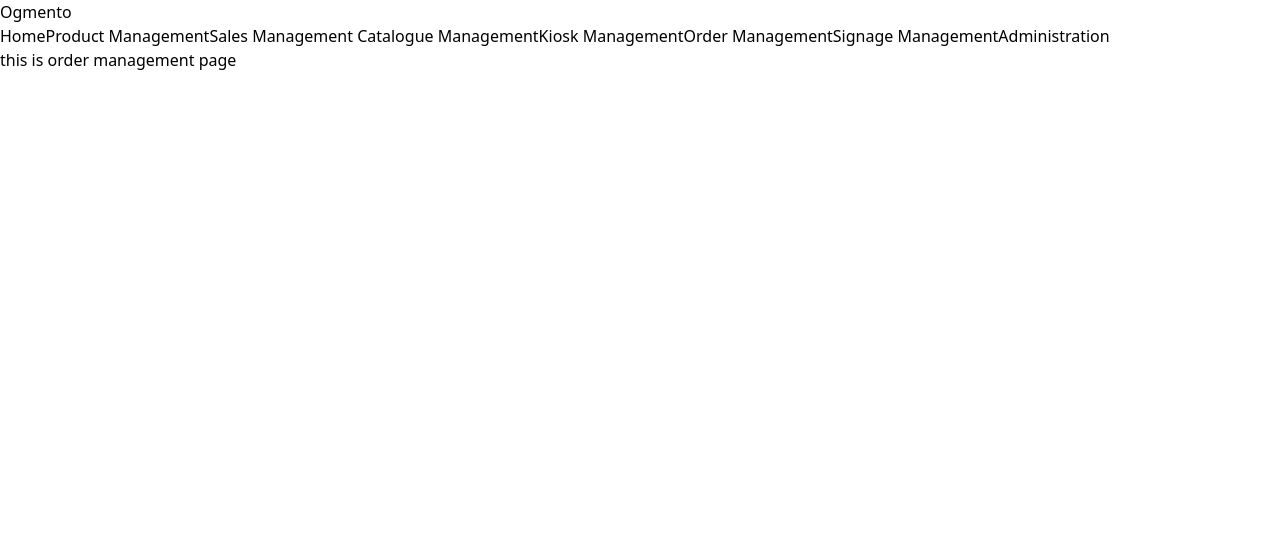
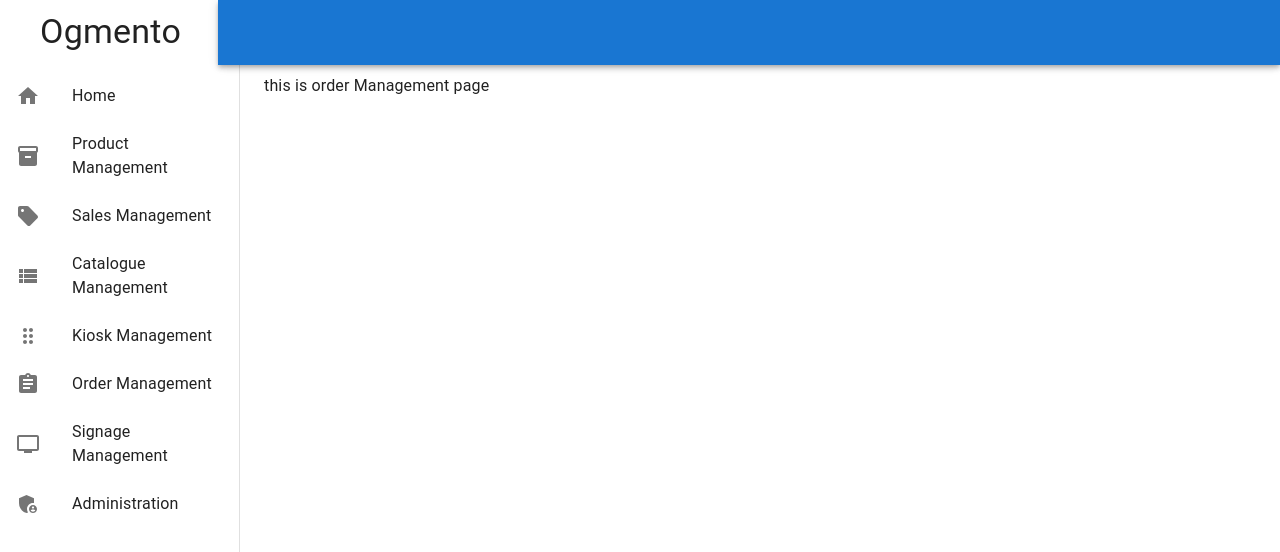
Before and after one commit to Shashanksud/OgmentoPortal, a React (Vite) app: page /order in a window 1280 px wide. Shown: the top 552 px of the page. Built offline with nearby package versions, Linux system fonts and the light colour scheme.

Commit message:
feat:add the navbar
- add more pages
-install material ui

# Conflicts:
#	package-lock.json
#	package.json
#	src/App.tsx
#	src/component/NavBar.tsx
#	src/index.css
#	src/pages/Catalogue.tsx
#	src/pages/OrderManagement.tsx
#	src/pages/Signage.tsx
#	src/routes/AllRoutes.tsx

```diff
--- a/src/App.tsx
+++ b/src/App.tsx
@@ -5,9 +5,9 @@ import AllRoutes from './routes/AllRoutes';
 function App() {
   return (
     <div>
-      <NavBar />
-
-      <AllRoutes />
+      <NavBar>
+        <AllRoutes />
+      </NavBar>
     </div>
   );
 }
--- /dev/null
+++ b/src/component/LeftNav.tsx
@@ -0,0 +1,122 @@
+import React, { useState } from 'react';
+import {
+  Drawer,
+  List,
+  ListItemButton,
+  ListItemIcon,
+  ListItemText,
+  Toolbar,
+  Typography,
+  IconButton,
+  useMediaQuery,
+} from '@mui/material';
+import { Link } from 'react-router-dom';
+import HomeIcon from '@mui/icons-material/Home';
+import InventoryIcon from '@mui/icons-material/Inventory';
+import SellIcon from '@mui/icons-material/Sell';
+import ViewListIcon from '@mui/icons-material/ViewList';
+import KioskIcon from '@mui/icons-material/DragIndicator';
+import OrderIcon from '@mui/icons-material/Assignment';
+import SignageIcon from '@mui/icons-material/Tv';
+import AdminPanelSettingsIcon from '@mui/icons-material/AdminPanelSettings';
+import MenuIcon from '@mui/icons-material/Menu';
+import { styled } from '@mui/system';
+
+const drawerWidth = 240;
+
+const CustomDrawer = styled(Drawer)(() => ({
+  width: drawerWidth,
+  flexShrink: 0,
+  '& .MuiDrawer-paper': {
+    width: drawerWidth,
+    boxSizing: 'border-box',
+  },
+}));
+
+function SideBar() {
+  const isSmallScreen = useMediaQuery('(max-width:600px)');
+  const [open, setOpen] = useState(!isSmallScreen);
+
+  const toggleDrawer = () => {
+    setOpen(!open);
+  };
+
+  return (
+    <>
+      {isSmallScreen && (
+        <IconButton
+          color="inherit"
+          aria-label="open drawer"
+          edge="start"
+          onClick={toggleDrawer}
+          sx={{ ml: 2 }}
+        >
+          <MenuIcon />
+        </IconButton>
+      )}
+      <CustomDrawer
+        variant={isSmallScreen ? 'temporary' : 'permanent'}
+        open={open}
+        onClose={toggleDrawer}
+      >
+        <Toolbar>
+          <Typography variant="h4" noWrap sx={{ ml: 2 }}>
+            Ogmento
+          </Typography>
+        </Toolbar>
+        <List>
+          <ListItemButton component={Link} to="/">
+            <ListItemIcon>
+              <HomeIcon />
+            </ListItemIcon>
+            {!isSmallScreen && <ListItemText primary="Home" />}
+          </ListItemButton>
+          <ListItemButton component={Link} to="/pm">
+            <ListItemIcon>
+              <InventoryIcon />
+            </ListItemIcon>
+            {!isSmallScreen && <ListItemText primary="Product Management" />}
+          </ListItemButton>
+          <ListItemButton component={Link} to="/sales">
+            <ListItemIcon>
+              <SellIcon />
+            </ListItemIcon>
+            {!isSmallScreen && <ListItemText primary="Sales Management" />}
+          </ListItemButton>
+          <ListItemButton component={Link} to="/catalogue">
+            <ListItemIcon>
+              <ViewListIcon />
+            </ListItemIcon>
+            {!isSmallScreen && <ListItemText primary="Catalogue Management" />}
+          </ListItemButton>
+          <ListItemButton component={Link} to="/kiosk">
+            <ListItemIcon>
+              <KioskIcon />
+            </ListItemIcon>
+            {!isSmallScreen && <ListItemText primary="Kiosk Management" />}
+          </ListItemButton>
+          <ListItemButton component={Link} to="/order">
+            <ListItemIcon>
+              <OrderIcon />
+            </ListItemIcon>
+            {!isSmallScreen && <ListItemText primary="Order Management" />}
+          </ListItemButton>
+          <ListItemButton component={Link} to="/signage">
+            <ListItemIcon>
+              <SignageIcon />
+            </ListItemIcon>
+            {!isSmallScreen && <ListItemText primary="Signage Management" />}
+          </ListItemButton>
+          <ListItemButton component={Link} to="/admin">
+            <ListItemIcon>
+              <AdminPanelSettingsIcon />
+            </ListItemIcon>
+            {!isSmallScreen && <ListItemText primary="Administration" />}
+          </ListItemButton>
+        </List>
+      </CustomDrawer>
+    </>
+  );
+}
+
+export default SideBar;
--- a/src/component/NavBar.tsx
+++ b/src/component/NavBar.tsx
@@ -1,33 +1,20 @@
-import { Link } from 'react-router-dom';
-// import { useState } from 'react';
+import { CssBaseline, Box } from '@mui/material';
+import TopBar from './TopNav';
+import SideBar from './LeftNav';
+import AllRoutes from '../routes/AllRoutes';
 
 function NavBar() {
-  // const [isOpen,setIsOpen] = useState(true)
   return (
-    <div className="navbar-container">
-      <div className="top-navbar-container">
-        <p>Ogmento</p>
-      </div>
-      <div className="left-navbar-container">
-        <div className="navbar-links-container">
-          <Link to="/home">Home</Link>
-
-          <Link to="/pm">Product Management</Link>
-
-          <Link to="/sales">Sales Management </Link>
-
-          <Link to="/catalogue">Catalogue Management</Link>
-
-          <Link to="/kiosk">Kiosk Management</Link>
-
-          <Link to="/order">Order Management</Link>
-
-          <Link to="/signage">Signage Management</Link>
-
-          <Link to="/admin">Administration</Link>
-        </div>
-      </div>
-    </div>
+    <Box sx={{ display: 'flex' }}>
+      <CssBaseline />
+      <SideBar />
+      <TopBar />
+      <Box component="main" sx={{ p: 3, mt: `${50}px` }}>
+        {/* Content goes here */}
+        <AllRoutes />
+      </Box>
+    </Box>
   );
 }
+
 export default NavBar;
--- /dev/null
+++ b/src/component/TopNav.tsx
@@ -0,0 +1,83 @@
+import React from 'react';
+import {
+  AppBar,
+  Toolbar,
+  IconButton,
+  Typography,
+  Menu,
+  MenuItem,
+  Box,
+  InputBase,
+  Avatar,
+} from '@mui/material';
+import { Search } from '@mui/icons-material';
+
+function TopBar() {
+  const [anchorEl, setAnchorEl] = React.useState<null | HTMLElement>(null);
+
+  const handleMenuOpen = (event: React.MouseEvent<HTMLElement>): void => {
+    setAnchorEl(event.currentTarget);
+  };
+
+  const handleMenuClose = (): void => {
+    setAnchorEl(null);
+  };
+
+  return (
+    <AppBar
+      position="fixed"
+      sx={{
+        zIndex: 1201,
+        width: '83%',
+        height: '65px',
+        right: 0,
+        top: 0,
+      }}
+    >
+      {/* Search Icon */}
+      <Box>
+        <Toolbar sx={{ ml: 130 }}>
+          <Box
+            sx={{ display: 'flex', alignItems: 'center', marginLeft: '40px' }}
+          >
+            <IconButton sx={{ p: '10px' }} aria-label="search">
+              <Search />
+            </IconButton>
+            <InputBase placeholder="Search…" sx={{ ml: 1 }} />
+          </Box>
+
+          {/* Profile Section */}
+          <Box sx={{ display: 'flex', alignItems: 'center' }}>
+            <IconButton onClick={handleMenuOpen} color="inherit">
+              <Avatar
+                alt="User Profile Picture"
+                src="/path/to/profile-pic.jpg"
+              />
+            </IconButton>
+            <Box
+              sx={{
+                display: 'flex',
+                flexDirection: 'column',
+                alignItems: 'start',
+                ml: 1,
+              }}
+            >
+              <Typography variant="body1">Siya Dhabhai</Typography>
+              <Typography variant="caption">Designer</Typography>
+            </Box>
+            <Menu
+              anchorEl={anchorEl}
+              open={Boolean(anchorEl)}
+              onClose={handleMenuClose}
+            >
+              <MenuItem onClick={handleMenuClose}>Profile</MenuItem>
+              <MenuItem onClick={handleMenuClose}>Logout</MenuItem>
+            </Menu>
+          </Box>
+        </Toolbar>
+      </Box>
+    </AppBar>
+  );
+}
+
+export default TopBar;
--- a/src/index.css
+++ b/src/index.css
@@ -1,6 +1,3 @@
-@tailwind base;
-@tailwind components;
-@tailwind utilities;
 body {
   margin: 0px;
   padding: 0px;
--- a/src/pages/Catalogue.tsx
+++ b/src/pages/Catalogue.tsx
@@ -1,4 +1,4 @@
 function Catalogue() {
-  return <div>This is catalogue page </div>;
+  return <div>this is catalogue page </div>;
 }
 export default Catalogue;
--- a/src/pages/OrderManagement.tsx
+++ b/src/pages/OrderManagement.tsx
@@ -1,4 +1,4 @@
 function OrderManagement() {
-  return <div>this is order management page </div>;
+  return <div>this is order Management page </div>;
 }
 export default OrderManagement;
--- a/src/pages/Signage.tsx
+++ b/src/pages/Signage.tsx
@@ -1,4 +1,4 @@
 function Signage() {
-  return <div>This is signage page </div>;
+  return <div>this is signage page </div>;
 }
 export default Signage;
--- a/src/routes/AllRoutes.tsx
+++ b/src/routes/AllRoutes.tsx
@@ -4,7 +4,6 @@ import Administration from '../pages/Administration';
 import KioskManagement from '../pages/KioskManagement';
 import POS from '../pages/POS';
 import ProductManagement from '../pages/ProductManagement';
-import SalesManagement from '../pages/SalesManagement';
 import Catalogue from '../pages/Catalogue';
 import OrderManagement from '../pages/OrderManagement';
 import Signage from '../pages/Signage';
@@ -18,7 +17,7 @@ function AllRoutes() {
 
       <Route path="/admin" element={<Administration />} />
 
-      <Route path="/sales" element={<SalesManagement />} />
+      {/* <Route path="/sales" element={<SalesManagment />} /> */}
 
       <Route path="/catalogue" element={<Catalogue />} />
 
@@ -29,7 +28,6 @@ function AllRoutes() {
       <Route path="/kiosk" element={<KioskManagement />} />
 
       <Route path="/pos" element={<POS />} />
-      <Route path="/home" element={<Home />} />
     </Routes>
   );
 }
```
Also changed, not shown: package.json (+20 -20 lines), 1 other file (tests, documents, lock files or other folders).
